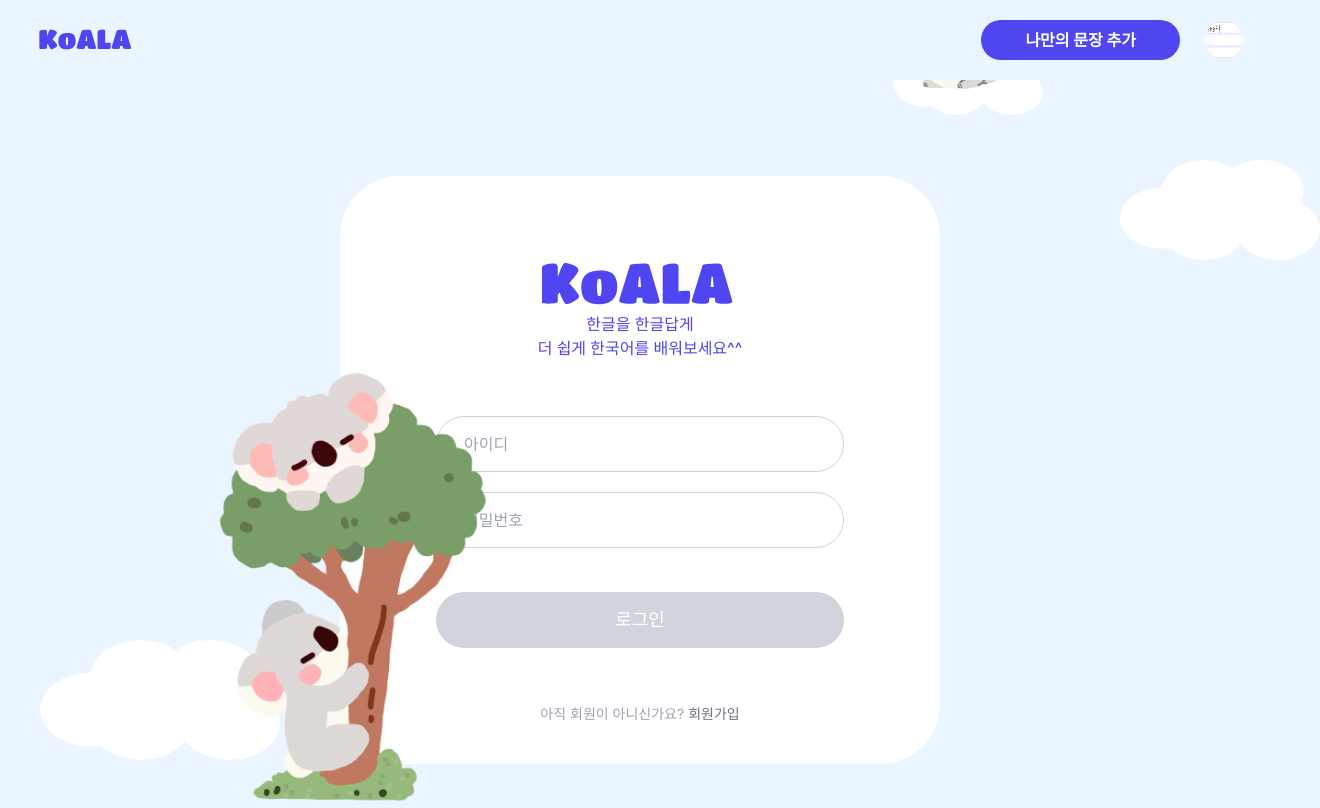
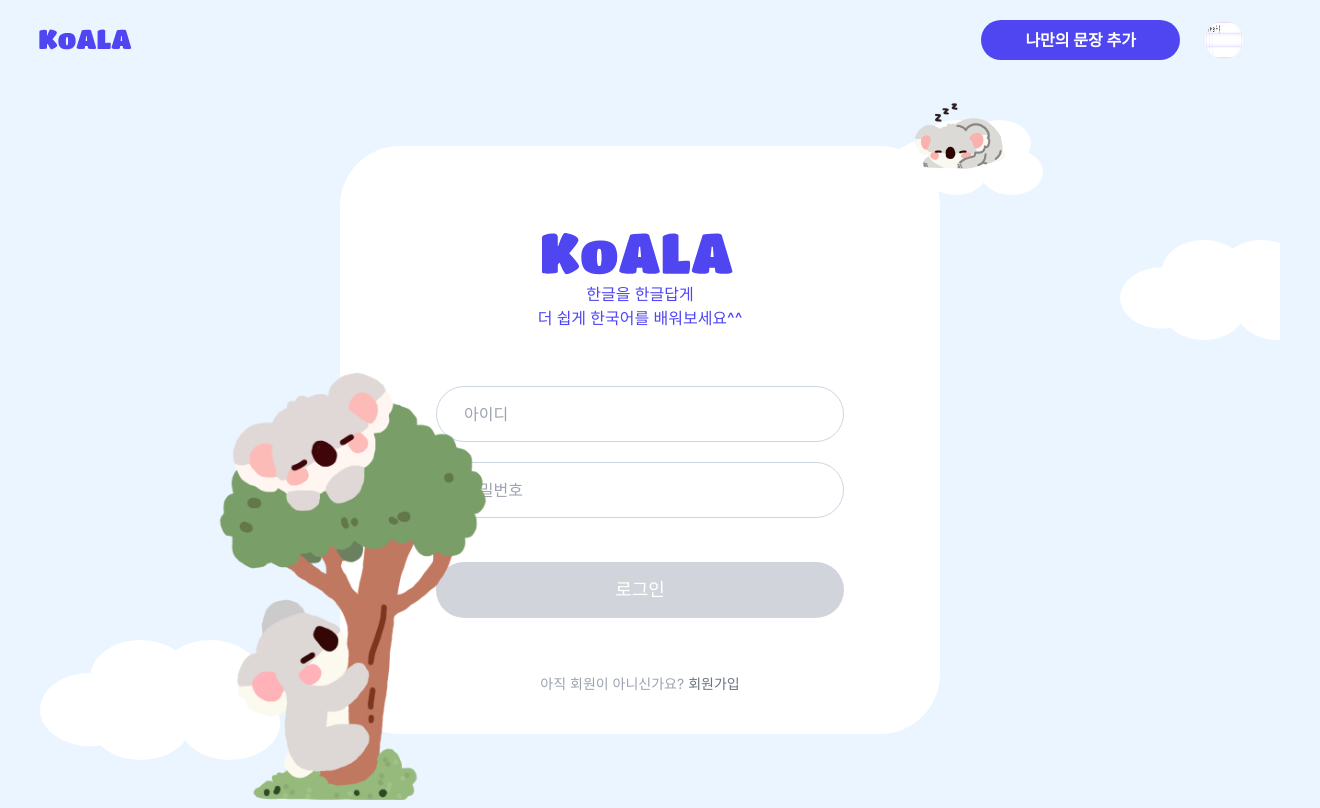
Before and after one commit to s0ojin/KoALA, a Next.js app in the folder frontend/: page /login in a window 1280 px wide. Shown: the whole page, 1320 px wide, since content can reach past the window. Built offline with nearby package versions, Linux system fonts and the light colour scheme.

Commit message:
Design: 로그인 회원가입페이지 레이아웃 수정

```diff
--- a/frontend/src/app/_components/AuthLayout.tsx
+++ b/frontend/src/app/_components/AuthLayout.tsx
@@ -6,7 +6,7 @@ export default function AuthLayout({
   children: React.ReactNode
 }) {
   return (
-    <div>
+    <div className="relative h-main-screen flex justify-center items-center overflow-hidden">
       {children}
       <Image
         src="/images/cloud.svg"
--- a/frontend/src/app/login/page.tsx
+++ b/frontend/src/app/login/page.tsx
@@ -22,7 +22,7 @@ export default function Login() {
 
   return (
     <AuthLayout>
-      <div className="relative bg-white max-w-[600px] mx-auto mt-24 py-10 px-24 flex flex-col items-center rounded-[60px]">
+      <div className="relative bg-white w-full max-w-[600px] mx-auto py-10 px-24 flex flex-col items-center rounded-[60px]">
         <h1 className="py-10 flex flex-col items-center text-center">
           <Logo width="210" height="56" />
           <p className="text-primary-400 font-medium">
--- a/frontend/src/app/sign-up/page.tsx
+++ b/frontend/src/app/sign-up/page.tsx
@@ -26,7 +26,7 @@ export default function SignUp() {
 
   return (
     <AuthLayout>
-      <div className="relative bg-white max-w-[600px] mx-auto mt-24 py-10 px-24 flex flex-col items-center rounded-[60px]">
+      <div className="relative bg-white max-w-[600px] w-full mx-auto py-10 px-24 flex flex-col items-center rounded-[60px]">
         <h1 className="text-center py-10">
           <Logo width="210" height="56" />
           <p className="text-primary-400 text-2xl font-medium">회원가입</p>
```
